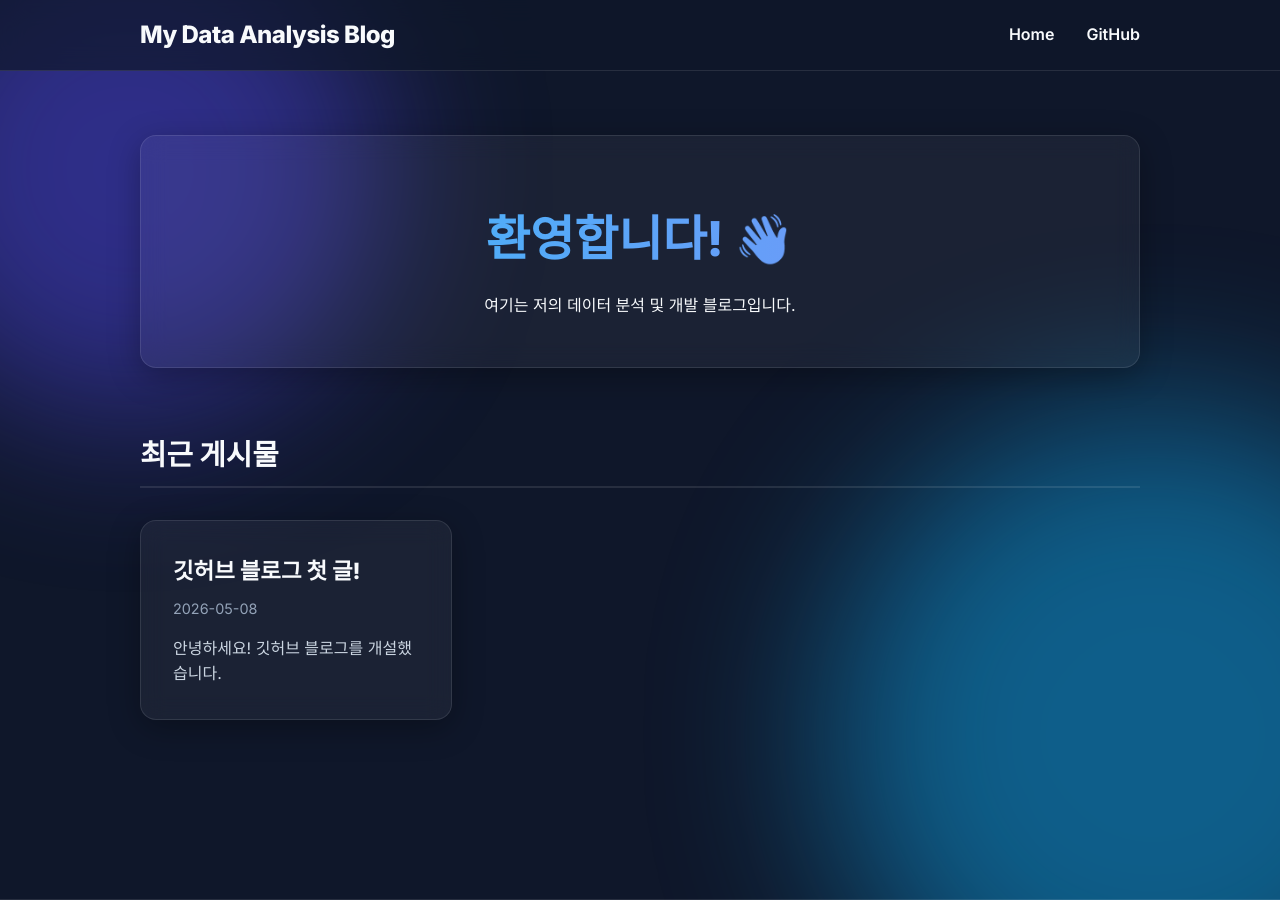
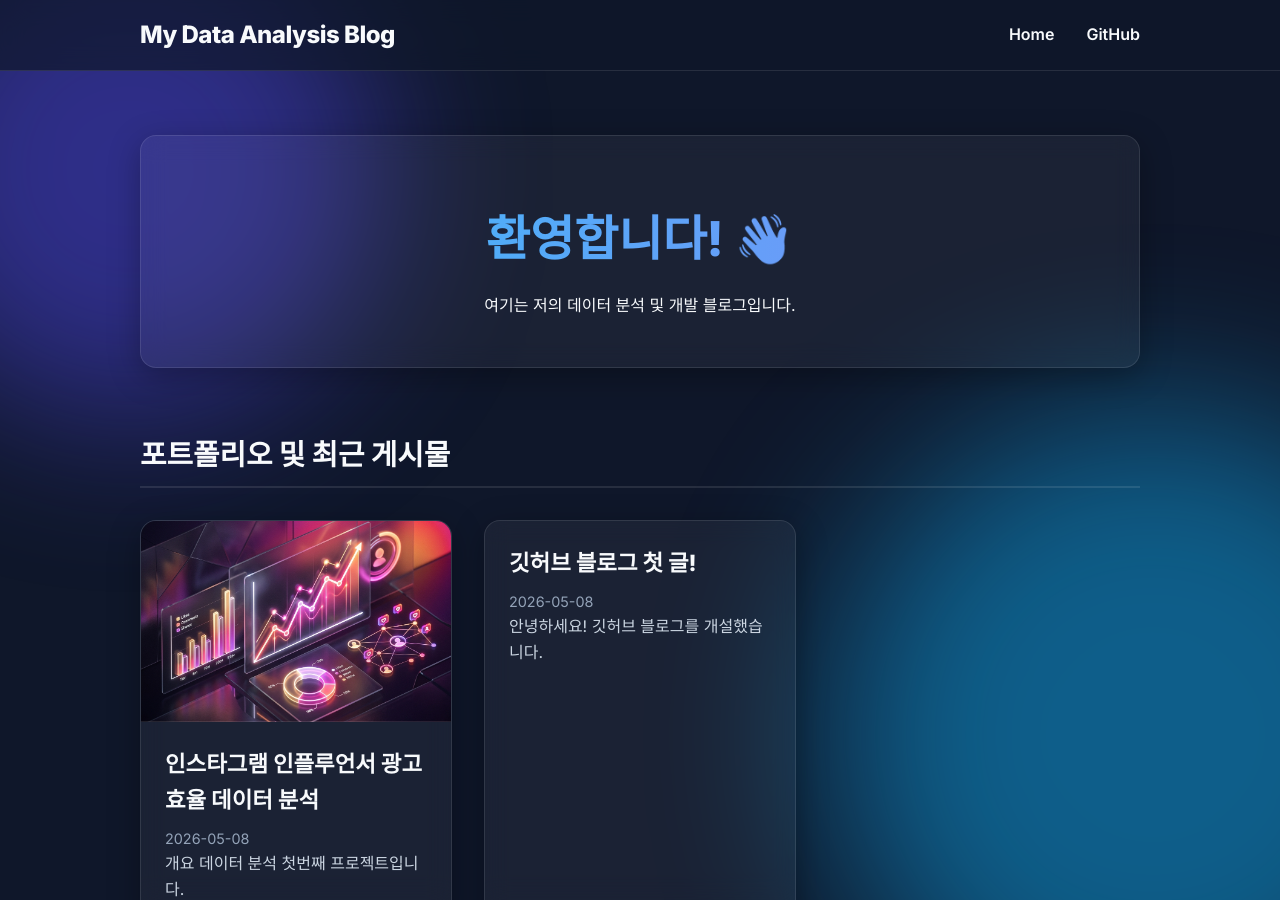
Before and after one commit to randomfosel2/randomfosel2.github.io, a Jekyll site: the page built from index.html, in a window 1280 px wide and 900 px high. Built offline with Jekyll 4.4.1, drawn with Linux system fonts in a browser that asks for light colours.

Commit message:
feat: Add portfolio card feature and first project

```diff
--- /dev/null
+++ b/_posts/2026-05-08-instagram-influencer-analysis.md
@@ -0,0 +1,21 @@
+---
+layout: post
+title: "인스타그램 인플루언서 광고 효율 데이터 분석"
+date: 2026-05-08 12:00:00 +0900
+image: "/assets/img/insta_analysis.png"
+---
+
+## 개요
+데이터 분석 첫번째 프로젝트입니다.
+
+## 메인
+인스타그램 인플루언서에 대한 광고 효율 데이터 분석을 진행하였습니다.
+
+## 개발 환경
+- **언어** : Python
+- **라이브러리** : pandas
+- **도구** : Google colab, Tableau
+- **데이터 출처** : Google
+
+## 링크
+- [프로젝트 저장소 (GitHub)](https://github.com/randomfosel2/antigravity.git)
--- a/assets/css/style.css
+++ b/assets/css/style.css
@@ -157,6 +157,20 @@ nav {
     transition: transform 0.3s ease, box-shadow 0.3s ease;
     display: flex;
     flex-direction: column;
+    padding: 0;
+    overflow: hidden;
+}
+
+.post-image {
+    width: 100%;
+    height: 200px;
+    background-size: cover;
+    background-position: center;
+    border-bottom: 1px solid var(--glass-border);
+}
+
+.post-card-content {
+    padding: 1.5rem;
 }
 
 .post-card:hover {
--- a/index.html
+++ b/index.html
@@ -7,13 +7,18 @@ title: Home
     <p>여기는 저의 데이터 분석 및 개발 블로그입니다.</p>
 </div>
 
-<h2 class="section-title">최근 게시물</h2>
+<h2 class="section-title">포트폴리오 및 최근 게시물</h2>
 <div class="post-list">
   {% for post in site.posts %}
     <a href="{{ post.url | relative_url }}" class="post-card glass-panel">
-      <h3>{{ post.title }}</h3>
-      <span class="post-date">{{ post.date | date: "%Y-%m-%d" }}</span>
-      <p class="post-excerpt">{{ post.excerpt | strip_html | truncatewords: 20 }}</p>
+      {% if post.image %}
+      <div class="post-image" style="background-image: url('{{ post.image | relative_url }}');"></div>
+      {% endif %}
+      <div class="post-card-content">
+        <h3>{{ post.title }}</h3>
+        <span class="post-date">{{ post.date | date: "%Y-%m-%d" }}</span>
+        <p class="post-excerpt">{{ post.excerpt | strip_html | truncatewords: 20 }}</p>
+      </div>
     </a>
   {% endfor %}
 </div>
```
Also changed, not shown: assets/img/insta_analysis.png (added), docs/PLAN.md/portpolio.md (added).
